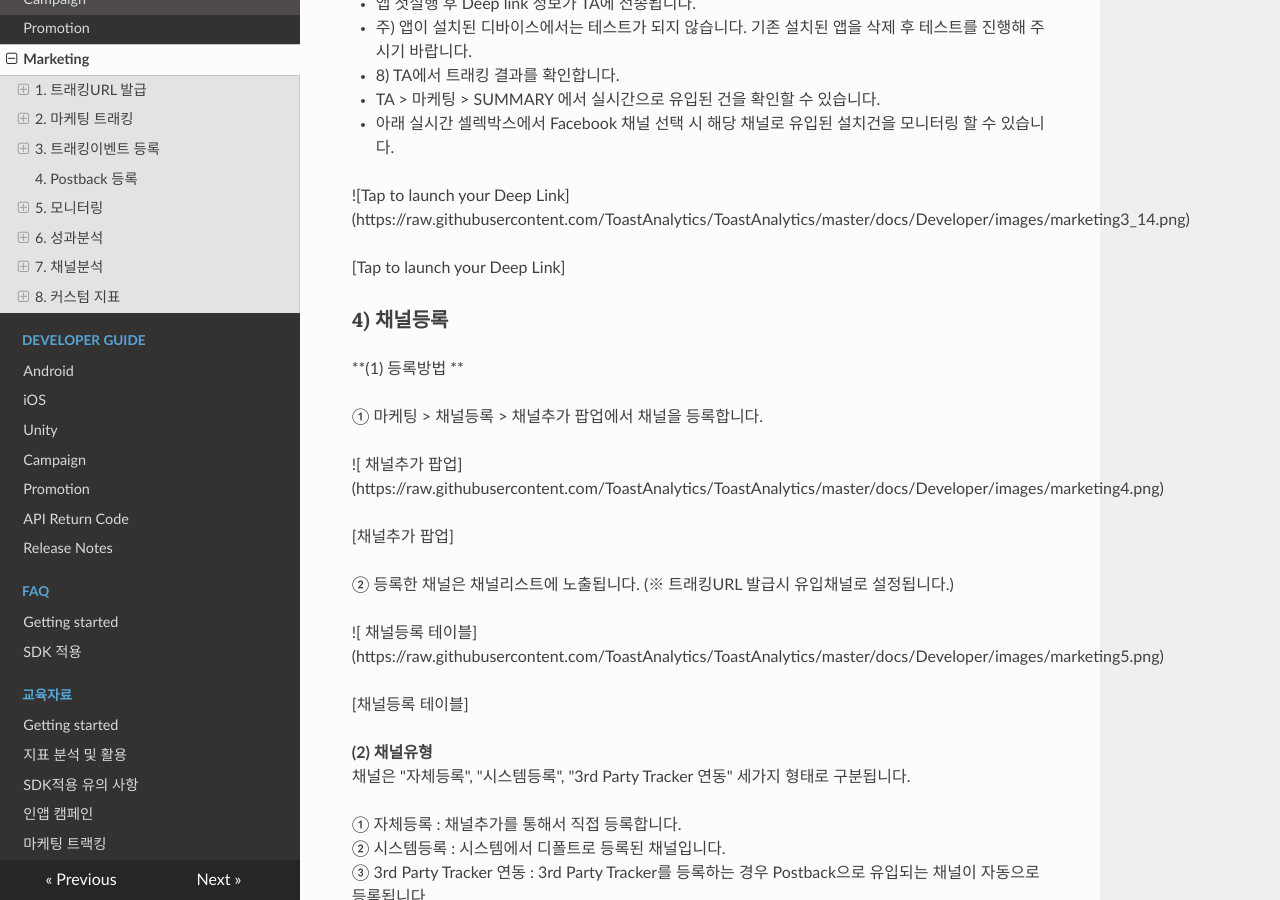
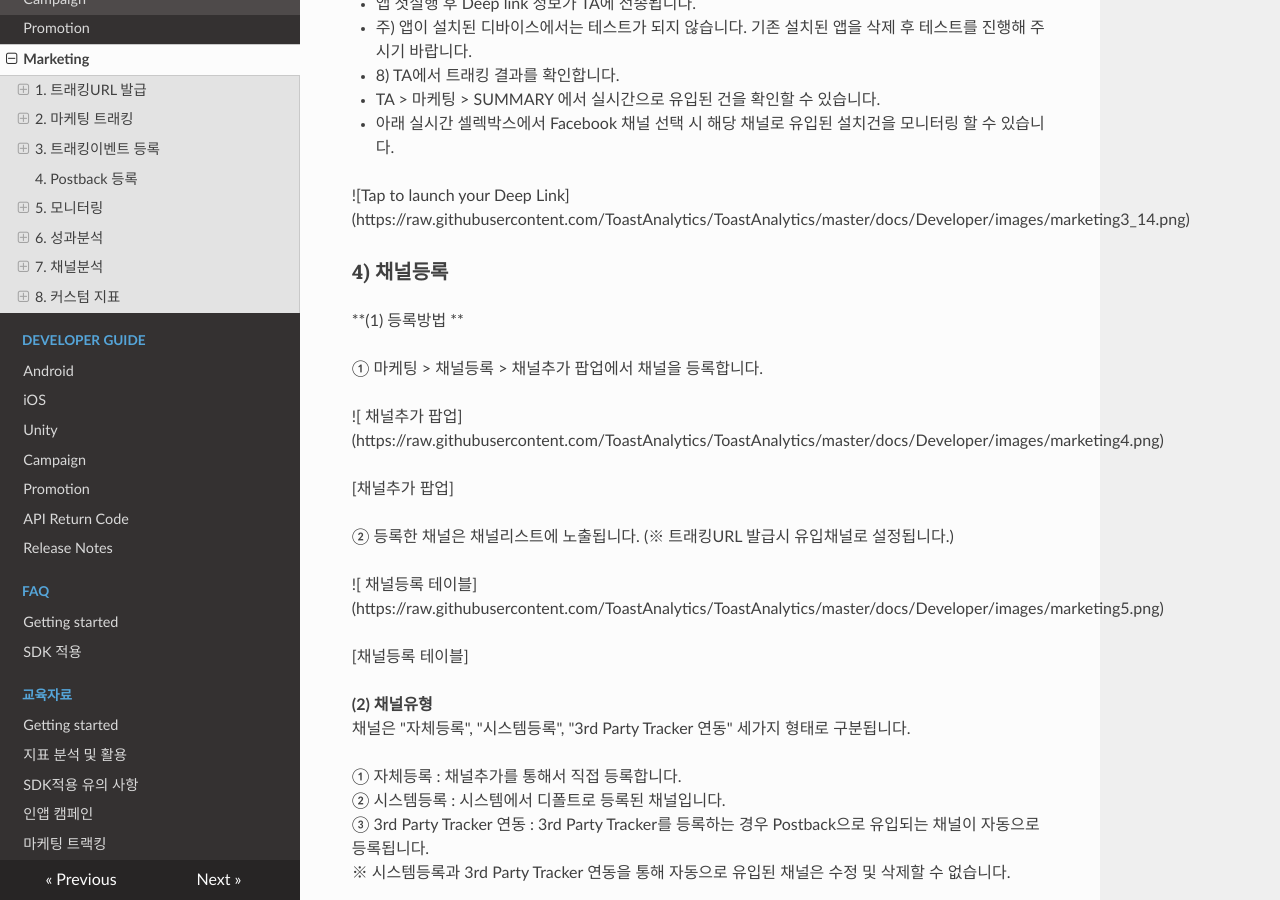
Before and after one commit to ToastAnalytics/ToastAnalytics, an MkDocs documentation site: the page built from docs/Developer/3. marketing Guide.md, in a window 1280 px wide and 900 px high, scrolled down 4896 px. Built offline with MkDocs 1.6.1, drawn with Linux system fonts in a browser that asks for light colours; nearby versions of some CDN libraries; old or Windows-style settings are respelled for this version of MkDocs.

Commit message:
Update 3. marketing Guide.md

```diff
--- a/docs/Developer/3. marketing Guide.md
+++ b/docs/Developer/3. marketing Guide.md
@@ -211,7 +211,7 @@
 ![Tap to launch your Deep Link]
 (https://raw.githubusercontent.com/ToastAnalytics/ToastAnalytics/master/docs/Developer/images/marketing3_14.png)
 
-[Tap to launch your Deep Link]
+
 
 
 
```
